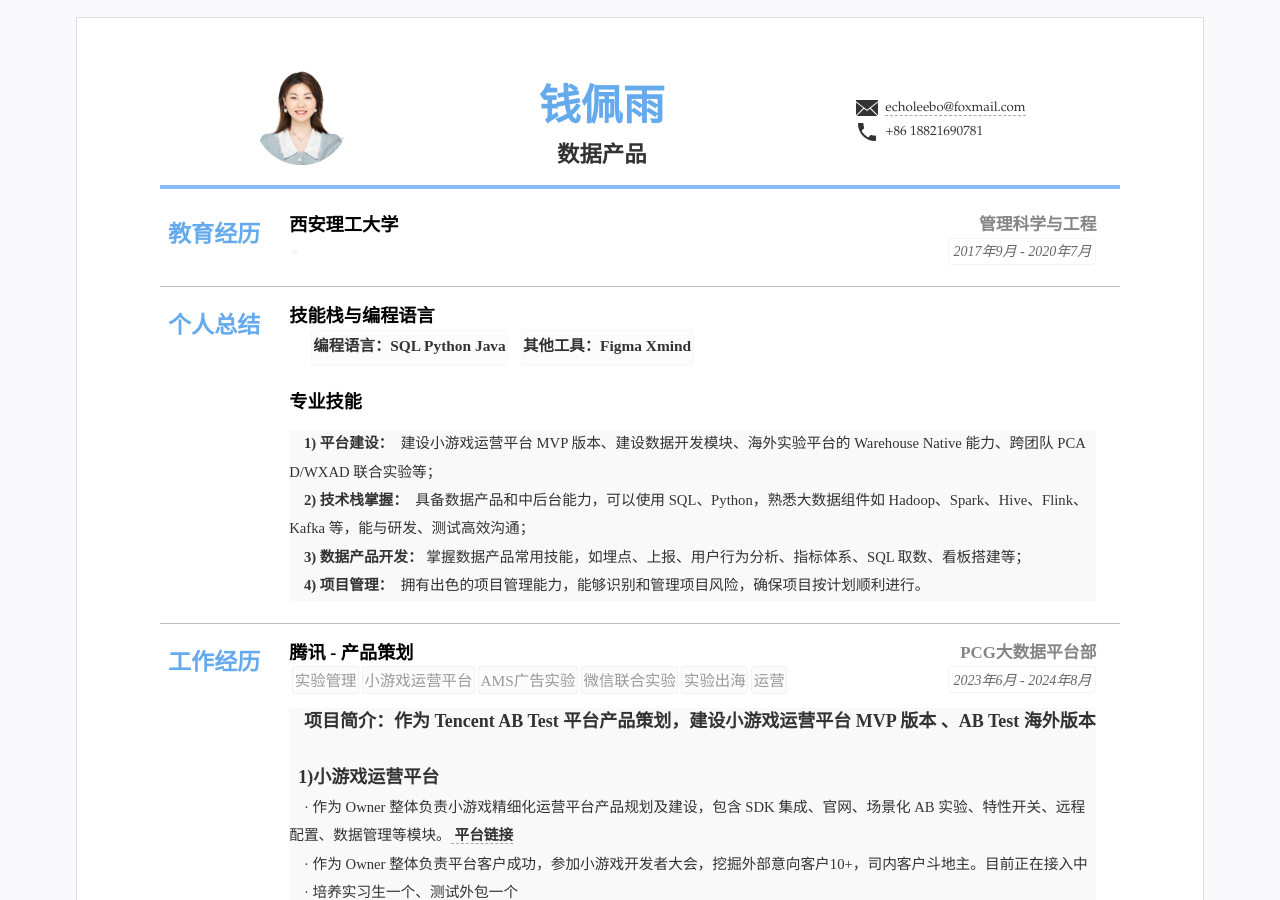
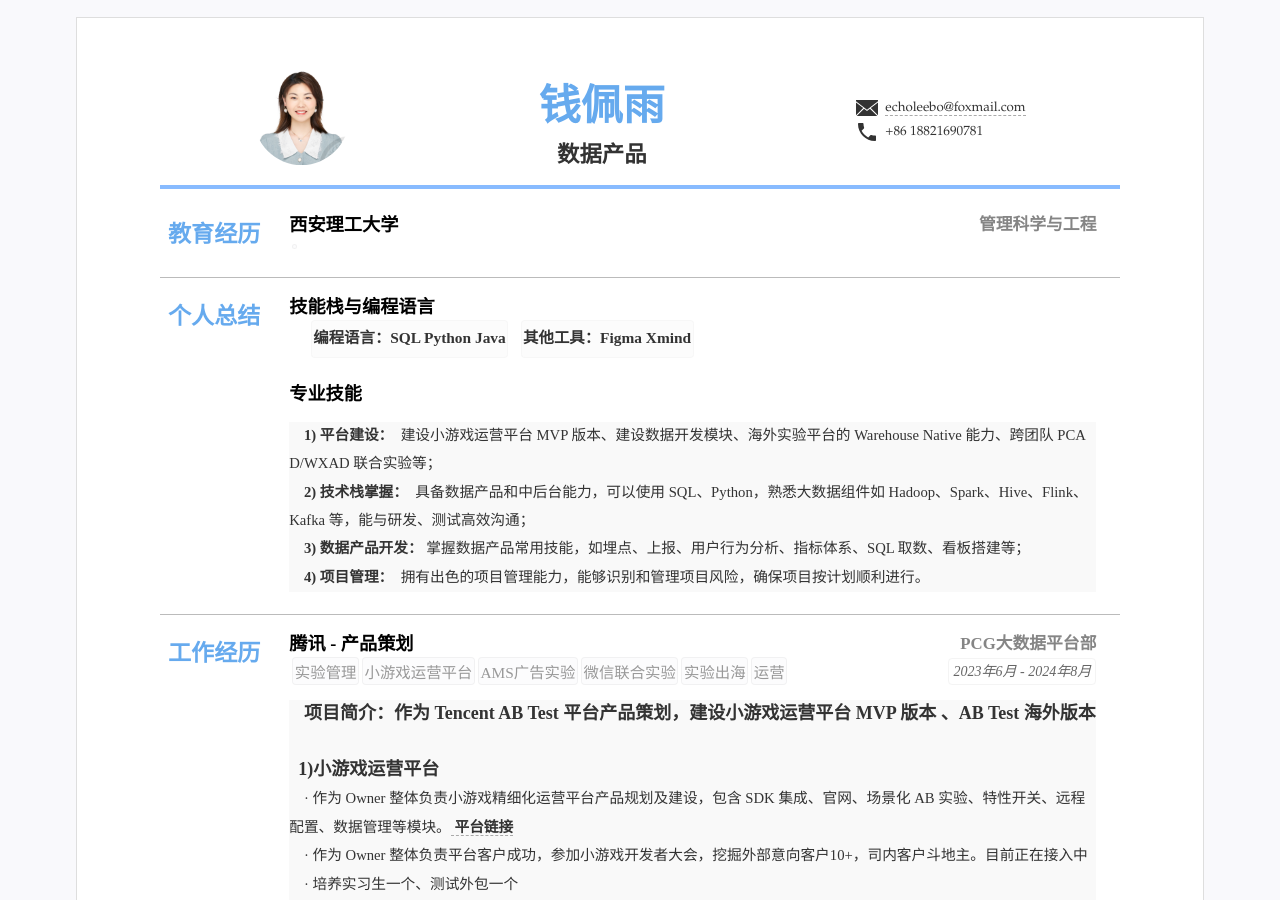
Before and after one commit to kuailexiaoshenxian/cn-wx-cv, a Jekyll site: the page built from index.html, in a window 1280 px wide and 900 px high. Built offline with Jekyll 4.4.1, drawn with Linux system fonts in a browser that asks for light colours.

Commit message:
Update resume.yml

```diff
--- a/_data/resume.yml
+++ b/_data/resume.yml
@@ -31,7 +31,7 @@ main: #简历主要内容，
   content: #内容基本格式 标题-副标题-日期-详细内容 (都允许空)
   - title: <font face="华文细黑粗体">西安理工大学</font>
     sub: <font face="楷体">管理科学与工程</font>
-    duration: <font face="汉仪楷体">2017年9月 - 2020年7月</font>
+   # duration: <font face="汉仪楷体">2017年9月 - 2020年7月</font>
     tags:
       -
   # - title:
```
